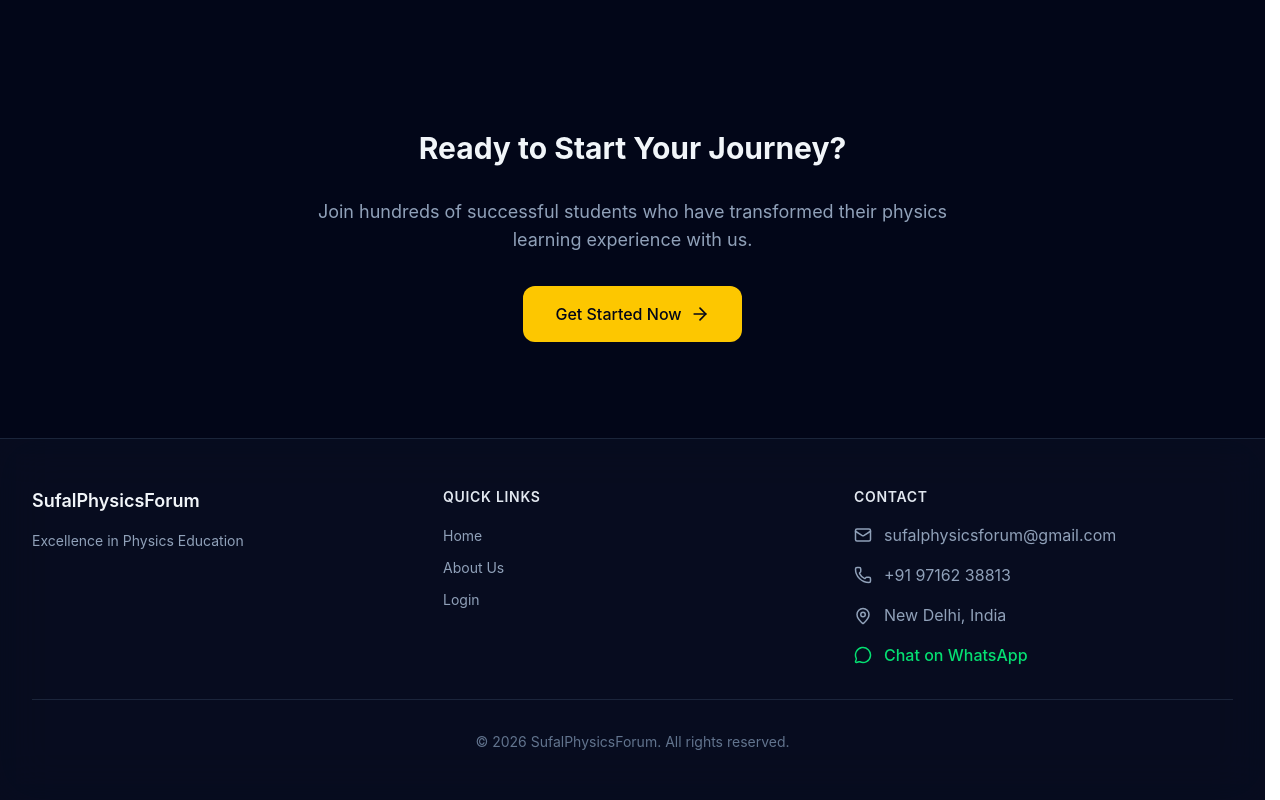
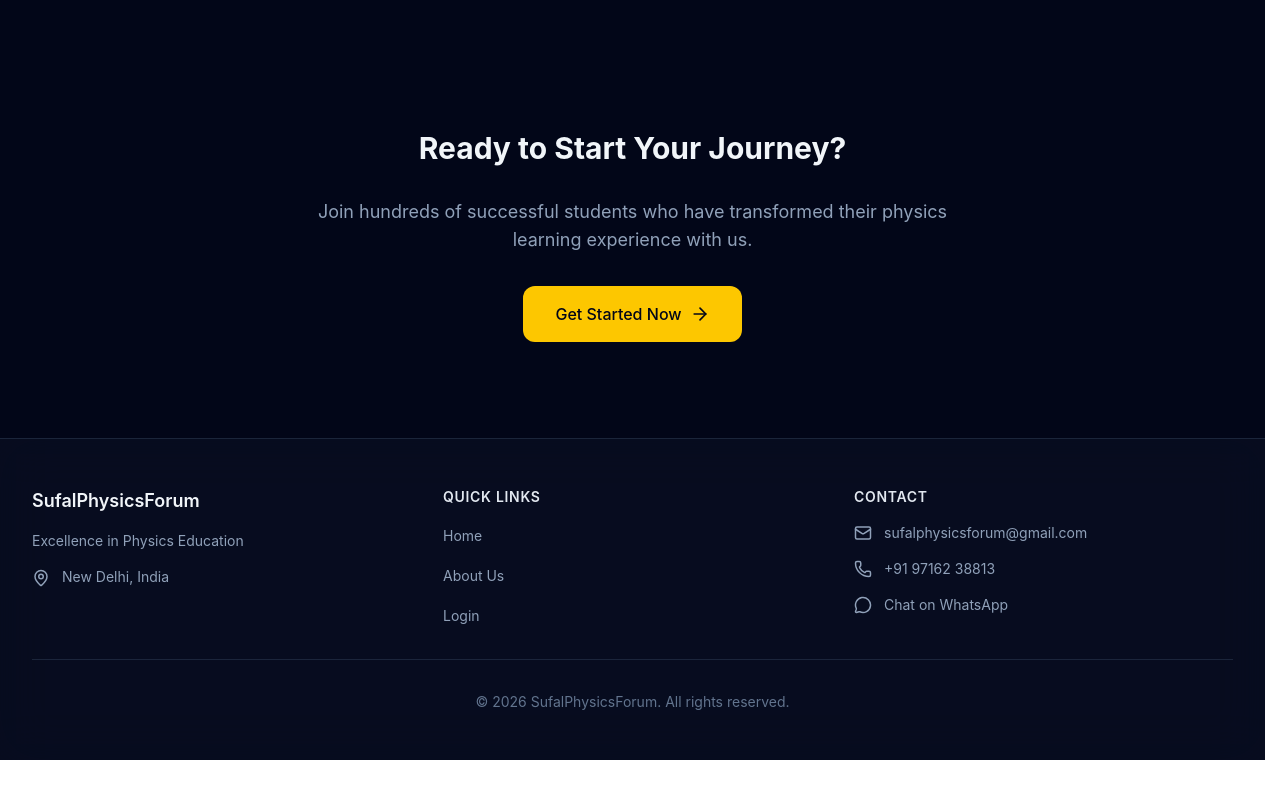
Before and after one commit to suryaansinha/SufalPhysicsForum-Website, a React (Vite) app in the folder client/: page / in a window 1280 px wide. Shown: the part 2335-3135 px from the top of the page. After the commit the page ends 3095 px from the top, so only its background shows below. Built offline with nearby package versions, Linux system fonts and the light colour scheme; no server answers.

Commit message:
feat: rebalance footer layout and normalize typography Co-authored-by: monkeycode-ai <monkeycode-ai@chaitin.com>
Co-authored-by: monkeycode-ai <monkeycode-ai@chaitin.com>

```diff
--- a/client/src/components/PublicLayout.tsx
+++ b/client/src/components/PublicLayout.tsx
@@ -150,11 +150,17 @@ export default function PublicLayout({ children }: PublicLayoutProps) {
         <div className="max-w-7xl mx-auto px-4 sm:px-6 lg:px-8 py-12">
           <div className="grid grid-cols-1 md:grid-cols-3 gap-8">
             <div>
-              <h3 className="text-lg font-semibold text-slate-100 mb-4">{institute?.name || 'SufalPhysicsForum'}</h3>
-              <p className="text-sm text-slate-400 mb-4">
-                {institute?.aboutDescription?.slice(0, 150) || 'Excellence in Physics Education'}
-                {institute?.aboutDescription && institute.aboutDescription.length > 150 ? '...' : ''}
-              </p>
+              <h3 className="text-lg font-semibold text-slate-100">{institute?.name || 'SufalPhysicsForum'}</h3>
+              <div className="flex flex-col space-y-4 mt-4">
+                <p className="text-sm text-slate-400">
+                  {institute?.aboutDescription?.slice(0, 150) || 'Excellence in Physics Education'}
+                  {institute?.aboutDescription && institute.aboutDescription.length > 150 ? '...' : ''}
+                </p>
+                <div className="flex items-start gap-3 text-sm text-slate-400">
+                  <MapPin size={18} className="shrink-0 mt-0.5" />
+                  <span>New Delhi, India</span>
+                </div>
+              </div>
               {institute?.youtubeUrl && (
                 <a
                   href={institute.youtubeUrl}
@@ -168,20 +174,29 @@ export default function PublicLayout({ children }: PublicLayoutProps) {
             </div>
 
             <div>
-              <h4 className="text-sm font-semibold text-slate-200 uppercase tracking-wider mb-4">Quick Links</h4>
-              <ul className="space-y-2">
+              <h4 className="text-sm font-semibold text-slate-200 uppercase tracking-wider">Quick Links</h4>
+              <ul className="mt-4 space-y-4">
                 <li>
-                  <Link to="/" className="text-sm text-slate-400 hover:text-slate-100">
+                  <Link
+                    to="/"
+                    className="text-sm text-slate-400 hover:text-yellow-500 transition-colors duration-200"
+                  >
                     Home
                   </Link>
                 </li>
                 <li>
-                  <Link to="/about" className="text-sm text-slate-400 hover:text-slate-100">
+                  <Link
+                    to="/about"
+                    className="text-sm text-slate-400 hover:text-yellow-500 transition-colors duration-200"
+                  >
                     About Us
                   </Link>
                 </li>
                 <li>
-                  <Link to="/login" className="text-sm text-slate-400 hover:text-slate-100">
+                  <Link
+                    to="/login"
+                    className="text-sm text-slate-400 hover:text-yellow-500 transition-colors duration-200"
+                  >
                     Login
                   </Link>
                 </li>
@@ -189,31 +204,27 @@ export default function PublicLayout({ children }: PublicLayoutProps) {
             </div>
 
             <div>
-              <h4 className="text-sm font-semibold text-slate-200 uppercase tracking-wider mb-4">Contact</h4>
+              <h4 className="text-sm font-semibold text-slate-200 uppercase tracking-wider">Contact</h4>
               <div className="flex flex-col space-y-4 mt-4">
                 <a
                   href={`mailto:${institute?.email || 'sufalphysicsforum@gmail.com'}`}
-                  className="flex items-center gap-3 text-slate-400 hover:text-yellow-500 transition-colors duration-200"
+                  className="flex items-center gap-3 text-sm text-slate-400 hover:text-yellow-500 transition-colors duration-200"
                 >
                   <Mail size={18} />
                   <span>{institute?.email || 'sufalphysicsforum@gmail.com'}</span>
                 </a>
                 <a
                   href={`tel:${institute?.phone || '+919716238813'}`}
-                  className="flex items-center gap-3 text-slate-400 hover:text-yellow-500 transition-colors duration-200"
+                  className="flex items-center gap-3 text-sm text-slate-400 hover:text-yellow-500 transition-colors duration-200"
                 >
                   <Phone size={18} />
                   <span>{institute?.phone || '+91 97162 38813'}</span>
                 </a>
-                <div className="flex items-start gap-3 text-slate-400">
-                  <MapPin size={18} className="shrink-0 mt-1" />
-                  <span>New Delhi, India</span>
-                </div>
                 <a
                   href={`https://wa.me/${(institute?.whatsappNumber || '+919716238813').replace(/^[\+\-]/g, '')}`}
                   target="_blank"
                   rel="noopener noreferrer"
-                  className="flex items-center gap-3 text-green-400 hover:text-green-300 font-medium transition-colors duration-200"
+                  className="flex items-center gap-3 text-sm text-slate-400 hover:text-yellow-500 transition-colors duration-200"
                 >
                   <MessageCircle size={18} />
                   <span>Chat on WhatsApp</span>
```
